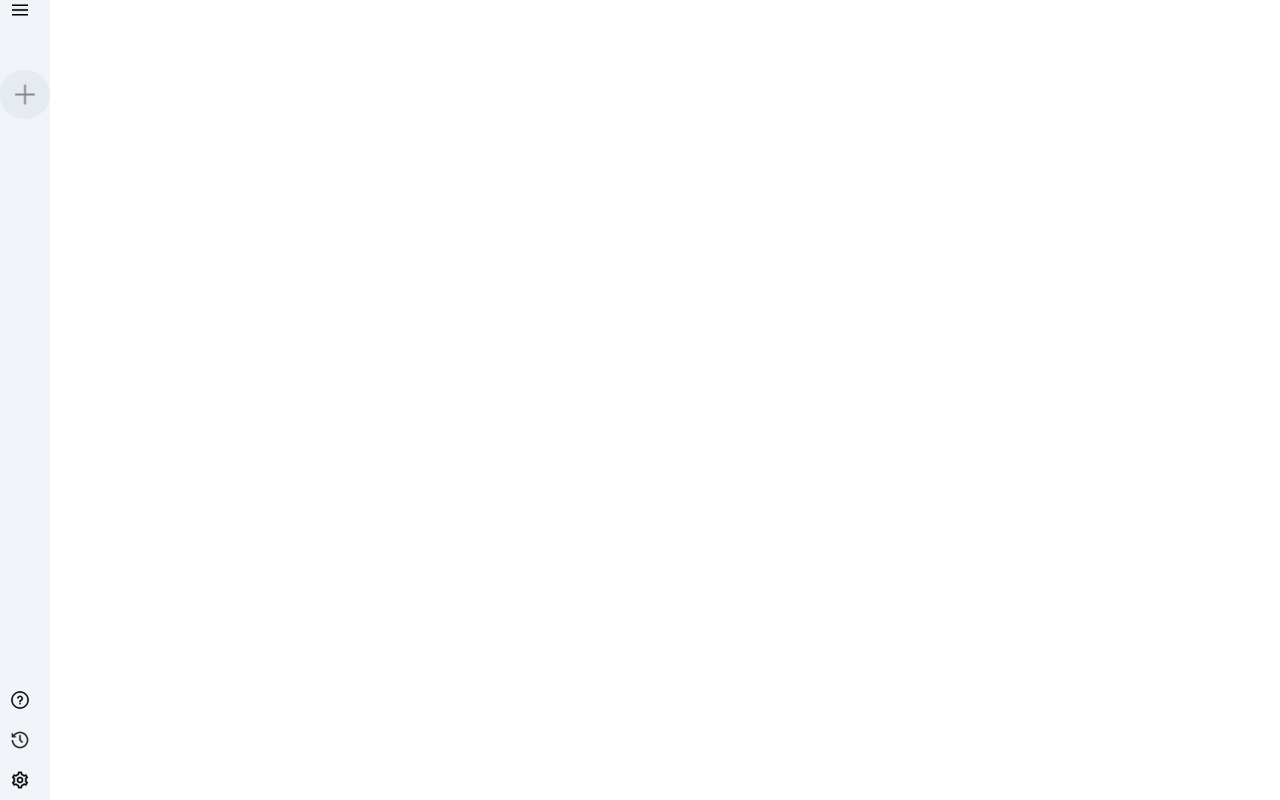
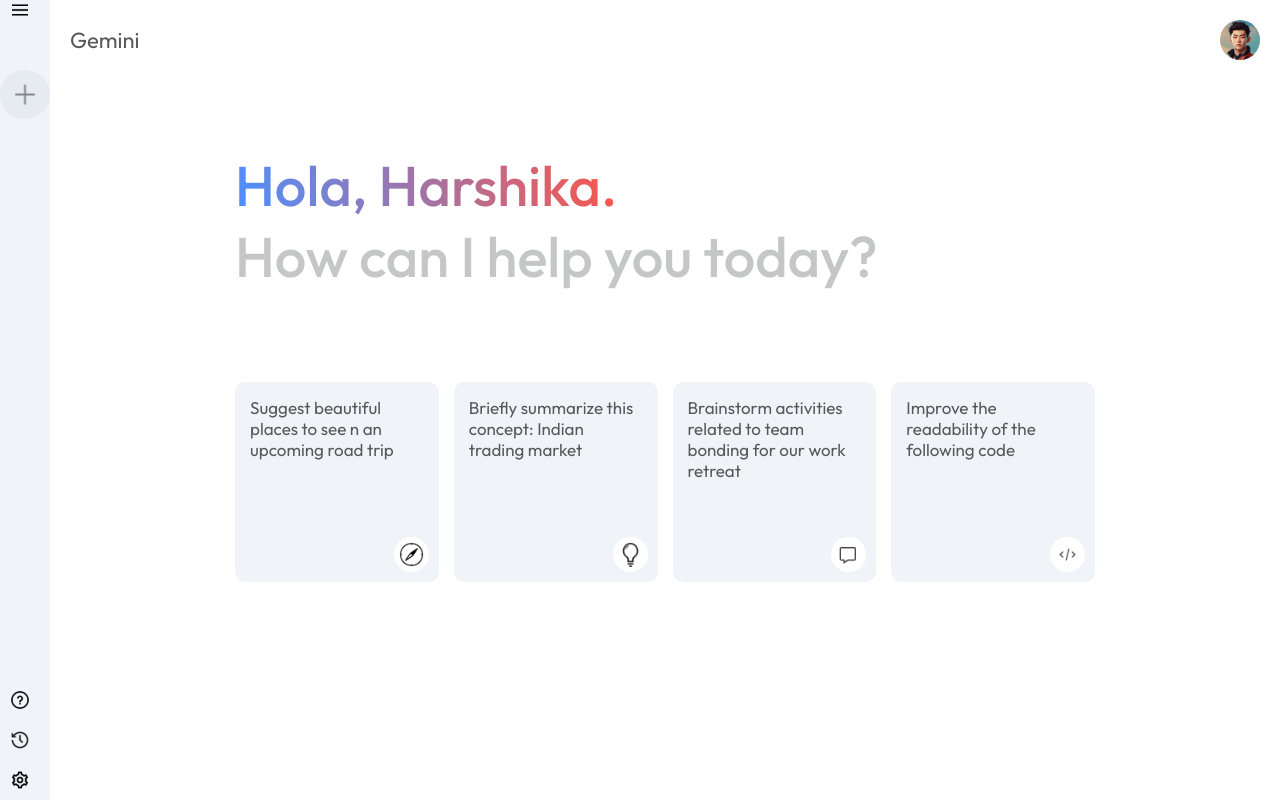
Before and after one commit to harshika53/Google-gemini, a React (Vite) app: page / in a window 1280 px wide. Built offline with nearby package versions, Linux system fonts and the light colour scheme.

Commit message:
Updated Main.jsx, Main.css, and App.jsx

```diff
--- a/src/App.jsx
+++ b/src/App.jsx
@@ -1,10 +1,12 @@
 
 import Sidebar from './components/Sidebar/Sidebar'
+import Main from './components/Main/Main'
 
 const App = () => {
   return(
       <>
         <Sidebar/>
+        <Main/>
       </>
   )
 }
--- a/src/components/Main/Main.css
+++ b/src/components/Main/Main.css
@@ -0,0 +1,72 @@
+.main{
+    flex: 1;
+    min-height: 100vh;
+    padding-bottom: 15vh;
+    position: relative;
+}
+
+.main .nav{
+    display: flex;
+    align-items: center;
+    justify-content: space-between;
+    font-size: 22px;
+    padding: 20px;
+    color: #585858;
+}
+
+.main .nav img{
+    width: 40px;
+    border-radius: 50%;
+}
+
+.main-container{
+    max-width: 900px;
+    margin: auto;
+}
+
+.main .greet{
+    margin: 50px 0px;
+    font-size: 56px;
+    color: #c4c7c5;
+    font-weight: 500;
+    padding: 20px;
+}
+.main .greet span{
+    background: -webkit-linear-gradient(16deg,#4b90ff,#ff5546);
+    -webkit-background-clip: text;
+    -webkit-text-fill-color: transparent;
+}
+
+.main .cards{
+    display:grid;
+    grid-template-columns: repeat(auto-fill,minmax(180px,1fr));
+    gap:15px;
+    padding: 20px;
+}
+
+.main .card{
+    height: 200px;
+    padding: 15px;
+    background-color: #f0f4f9;
+    border-radius: 10px;
+    position: relative;
+    cursor: pointer;
+}
+
+.main .card img{
+    width: 35px;
+    padding: 5px;
+    position: absolute;
+    background-color: white;
+    border-radius: 20px;
+    bottom: 10px;
+    right: 10px;
+}
+.main .card p{
+    color: #585858;
+    font-size: 17px;
+}
+
+.main .card:hover{
+    background-color: #dfe4ea;
+}
--- a/src/components/Main/Main.jsx
+++ b/src/components/Main/Main.jsx
@@ -0,0 +1,39 @@
+import './Main.css'
+import {assets} from '../../assets/assets'
+
+const Main = () => {
+    return(
+        <div className="main">
+            <div className="nav">
+                <p>Gemini</p>
+                <img src={assets.user_icon} alt="" />
+            </div>
+            <div className="main-container">
+                <div className="greet">
+                    <p><span>Hola, Harshika.</span></p>
+                    <p>How can I help you today?</p>
+                </div>
+                <div className="cards">
+                    <div className="card">
+                        <p>Suggest beautiful places to see n an upcoming road trip</p>
+                        <img src ={assets.compass_icon} alt='' />
+                    </div>
+                    <div className="card">
+                        <p>Briefly summarize this concept: Indian trading market</p>
+                        <img src ={assets.bulb_icon} alt='' />
+                    </div>
+                    <div className="card">
+                        <p>Brainstorm activities related to team bonding for our work retreat</p>
+                        <img src ={assets.message_icon} alt='' />
+                    </div>
+                    <div className="card">
+                        <p>Improve the readability of the following code</p>
+                        <img src ={assets.code_icon} alt='' />
+                    </div>
+                </div>
+            </div>
+        </div>
+    )
+}
+
+export default Main
```
